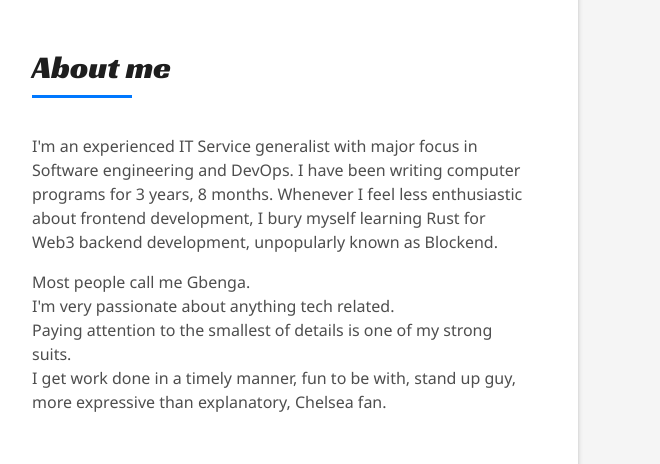
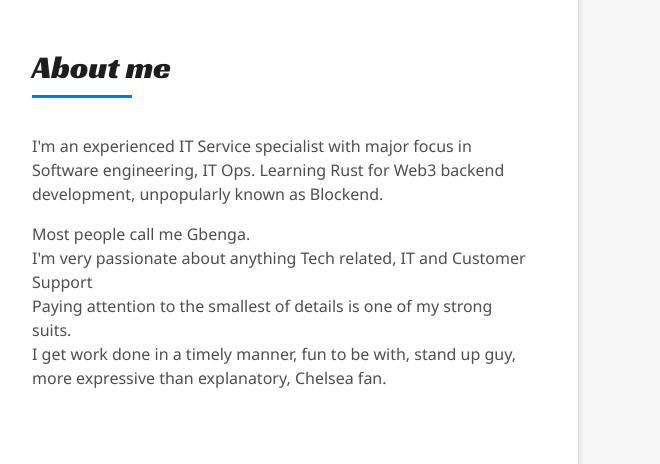
Before and after one commit to muhammedctgr/muhammedctgr.github.io, a plain HTML site: page index.html in a window 1280 px wide. Shown: the part 880-1344 px from the top of the page, 620-1280 px from the left. Drawn offline with nearby package versions, Linux system fonts and the light colour scheme.

Commit message:
Update index.html

```diff
--- a/index.html
+++ b/index.html
@@ -140,13 +140,12 @@
                       I'm a Software Engineer at <a href="https://6ixville.github.io" target="_blank" style="color:#0078ff;">6ixVille Inc.</a>
                     </p> -->
                     <p>
-                      I'm an experienced IT Service generalist with major focus in Software engineering and DevOps. I have been writing computer programs for 3 years, 8 months.
-                      Whenever I feel less enthusiastic about frontend development, I bury myself learning Rust for Web3 backend development, unpopularly known
-                      as Blockend.
+                      I'm an experienced IT Service specialist with major focus in Software engineering, IT Ops.
+                      Learning Rust for Web3 backend development, unpopularly known as Blockend.
                     </p>
                     <p>
                       Most people call me Gbenga.<br>
-                      I'm very passionate about anything tech related.<br>
+                      I'm very passionate about anything Tech related, IT and Customer Support<br>
                       Paying attention to the smallest of details is one of my strong suits.<br>I get work done in a timely manner,
                       fun to be with, stand up guy,
                       more expressive than explanatory,
```
